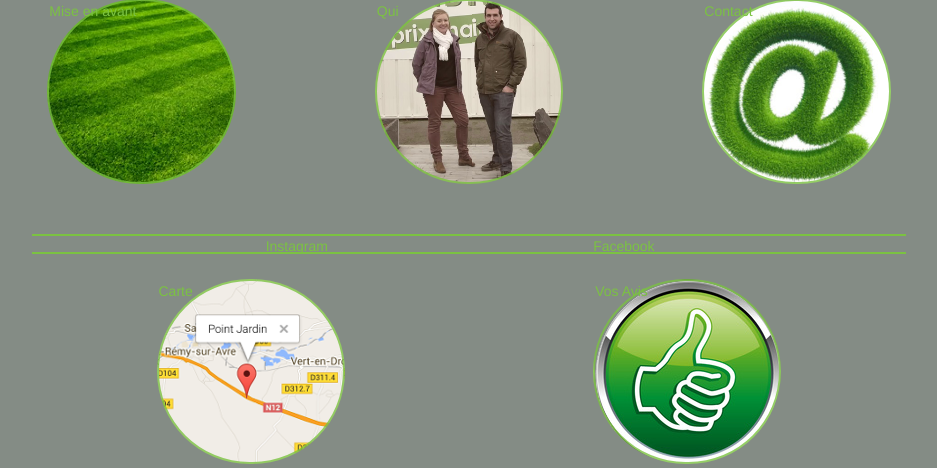
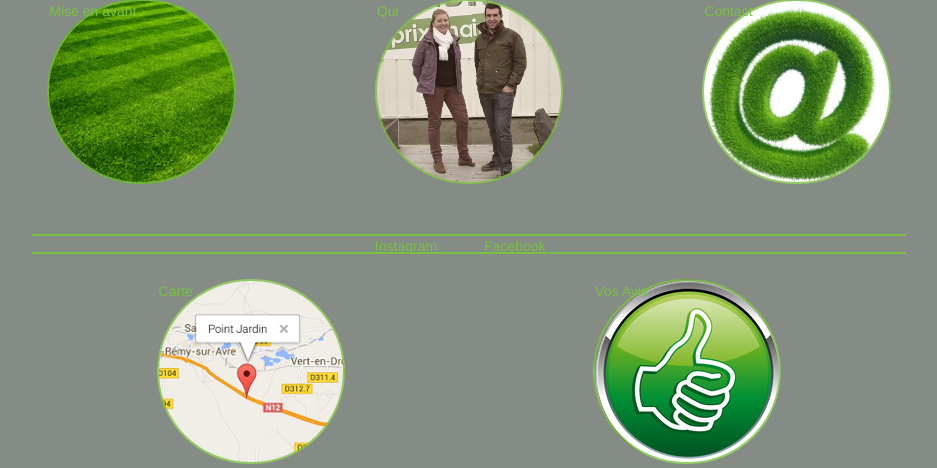
Before and after one commit to AntoineVincent/point_jardin, a PHP site: page / in a window 1280 px wide. Shown: the part 296-764 px from the top of the page, without its empty margins (171-1108 px from the left). Run offline with PHP 8.4, Linux system fonts and the light colour scheme.

Commit message:
placement lien reseausociaux

```diff
--- a/css/style.css
+++ b/css/style.css
@@ -96,10 +96,4 @@ footer {
 	height: 185px;
 	border-radius: 100px;
 	border:solid rgba(123,194,66,0.8) 2px;
-<<<<<<< HEAD
 }
-=======
-}
-
-
->>>>>>> 93b567204475f39924c8c7973ef2fe6aaed15d5d
--- a/index.html
+++ b/index.html
@@ -66,15 +66,14 @@
 					<div class="col-md-12"></div>
 				</div>
 				<div class="row ">
-					<div class="col-md-offset-2 col-md-2 barre"></div>
+					<div class="col-md-offset-2 col-md-3 barre"></div>
 					<div class="col-md-1 barre">
 						<a href="https://www.instagram.com/">Instagram</a>
 					</div>
-					<div class="col-md-2 barre"></div>
 					<div class="col-md-1 barre">
 						<a href="https://www.facebook.com/PointJardin/">Facebook</a>
 					</div>
-					<div class="col-md-2 barre"></div>
+					<div class="col-md-3 barre"></div>
 				</div>
 				<div class="row ecart">
 					<div class="col-md-12"></div>
```
